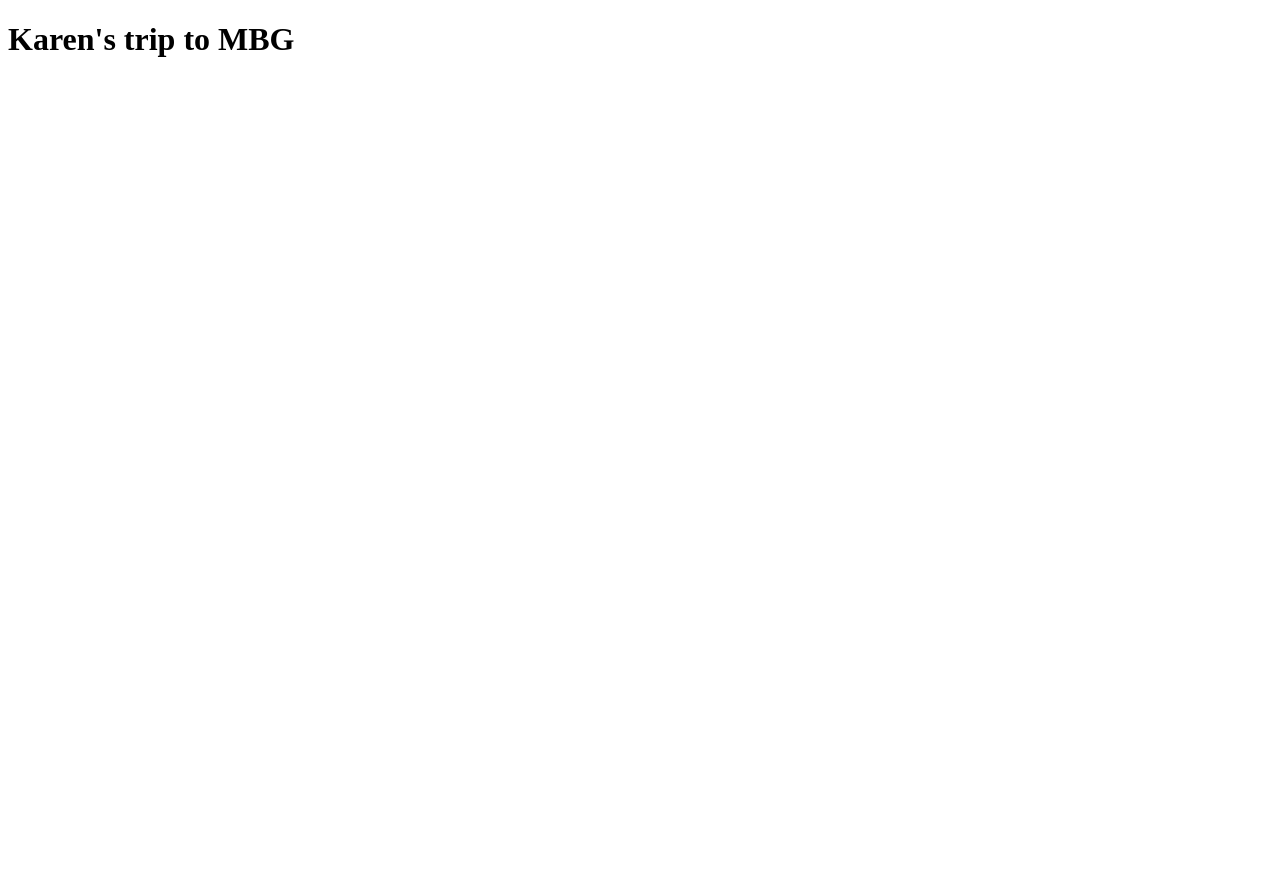
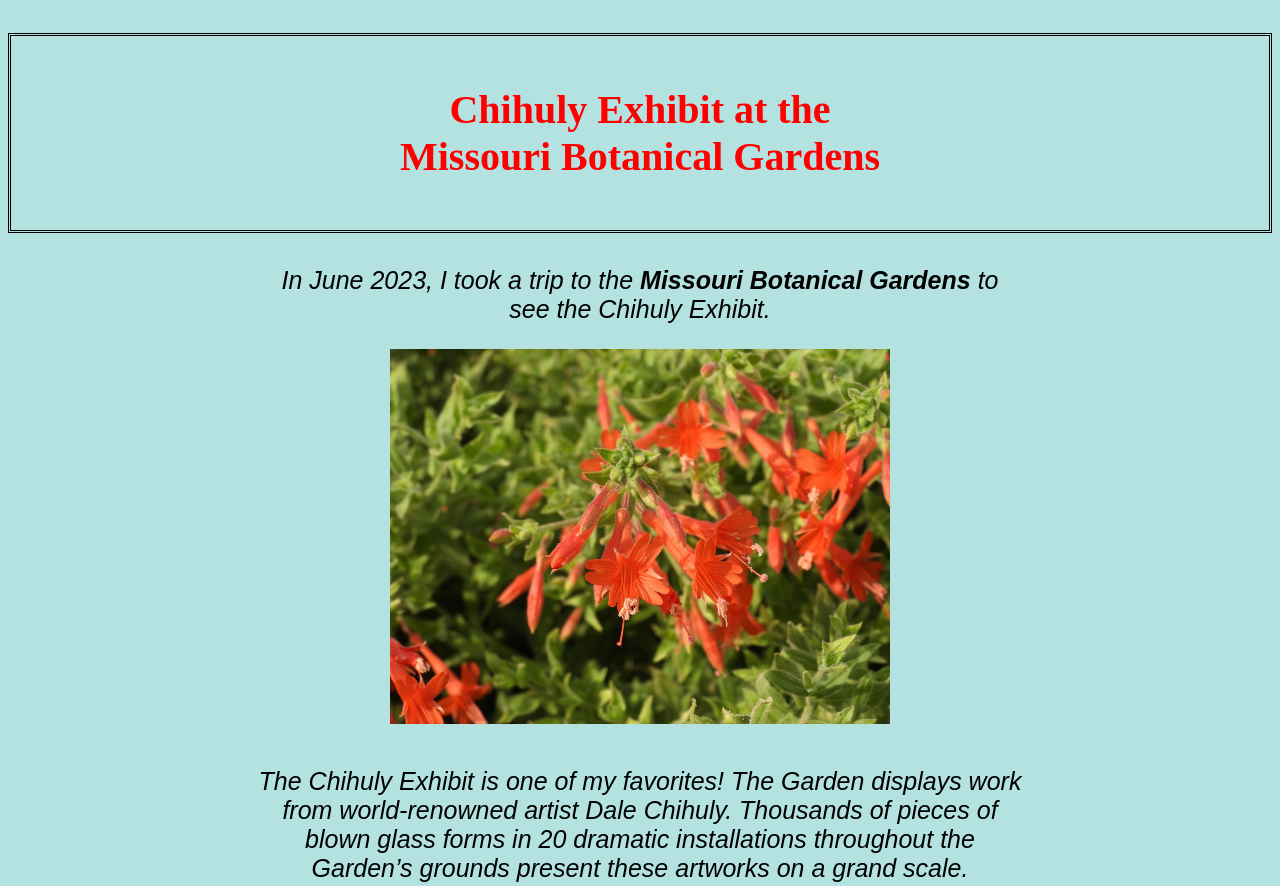
Before and after one commit to karengp0207/js-assignment-4-html-me-something-karengp0207, a website: page index.html in a window 1280 px wide. Shown: the top 886 px of the page. Before the commit the page ends 800 px from the top, so only its background shows below. Drawn offline with Linux system fonts and the light colour scheme.

Commit message:
added images and css

```diff
--- a/index.html
+++ b/index.html
@@ -1,11 +1,27 @@
 <!DOCTYPE html>
 <html>
    <head>
-      <title>Karen's title page</title>
-
+      <title>Karen's First Website with LC</title>
+      <link rel="stylesheet" type="text/css" href="styles.css"/>
    </head>
    <body>
-      <h1>Karen's trip to MBG</h1>
-      <!-- Write your HTML in this file! -->
+         <main>
+            <article>
+               <h1 id="mainHeading">Chihuly Exhibit at the<br>Missouri Botanical Gardens</h1>
+               <p>In June 2023, I took a trip to the <b>Missouri Botanical Gardens</b> to see the Chihuly Exhibit.</p>
+               <img src = "images/MB Garden.jpg" alt = "image from MBG website"><br>
+               <p>The Chihuly Exhibit is one of my favorites!  The Garden displays work from world-renowned artist Dale Chihuly.  Thousands of pieces of blown glass forms in 20 dramatic installations throughout the Garden’s grounds present these artworks on a grand scale.</p>
+               <img src = "images/Chihuly1.jpg" alt = "Chihuly"><br>
+               <p> </p>
+               <img src = "images/Chihuly2.jpg" alt = "another Chihuly"><br>
+               <p class="redFont">Also, the Chihuly Exhibit is on display at night, Thursdays-Sunday nights, May 13th - August 27th.  Enjoy an evening of live music and cocktails, and view Chihuly's dramatically illuminated works of art.</p>
+               <img src = "images/Chihuly-Nights.jpg" alt = "Chihuly Nights"><br>
+               <p id="testP" class="funParagraph">There are many beautiful things to see at the Missouri Botanical Gardens while you are there for the Chihuly Exhibit.  Enjoy the beautiful grounds, along with the Japanese Garden and the Climatron.  If you have children, they will love the Children's Garden.  While the Garden is a place of beauty, it is also a place of family fun and a center for education, science and conservation.</p>
+            </article>
+         </main>
+         <footer>
+            <p>&copy Written by Karen Graff-Povis<br>
+            <a href="mailto:karengp0207@gmail.com">karengp0207@gmail.com</a></p>
+         </footer>
    </body>
 </html>
--- a/styles.css
+++ b/styles.css
@@ -1 +1,49 @@
-/* Write your CSS here! */
+.funParagraph {
+    color: green;
+}
+
+p.redFont {
+    color: red;
+}
+
+#mainHeading {
+    color: red;
+}
+
+h1 {
+    font-size: 40px;
+    text-align: center;
+    padding: 50px;
+    border-style: double;
+    border-color: black;
+}
+
+p {
+    font-family: Arial;
+    font-size: 25px;
+    font-style: italic;
+    background-color: rgb(179, 226, 224);
+    text-align: center;
+    color: black;
+    margin-left: 250px;
+    margin-right: 250px;
+}
+
+img {
+    display: block;
+    margin-left: auto;
+    margin-right: auto;
+    max-height: 400px;
+    max-width: 500px;
+}
+
+body {
+    background-color: rgb(179, 226, 224);
+    margin: 8px;
+    display: block;
+}
+
+footer {
+    margin-top: 100px;
+    text-align: left;
+}
```
Also changed, not shown: images/Chihuly-Nights.jpg (added), images/Chihuly1.jpg (added), images/Chihuly2.jpg (added), images/MB Garden.jpg (added).
